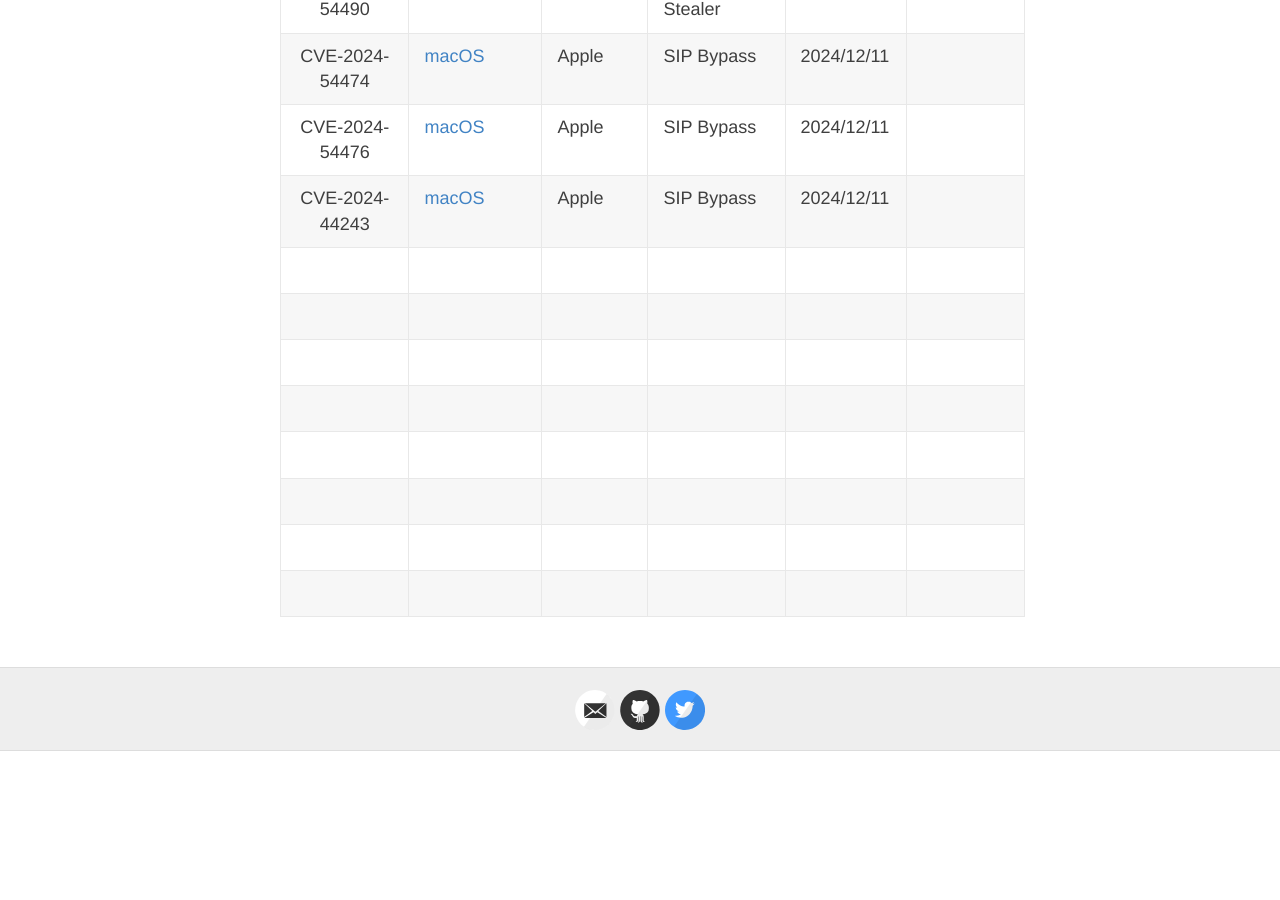
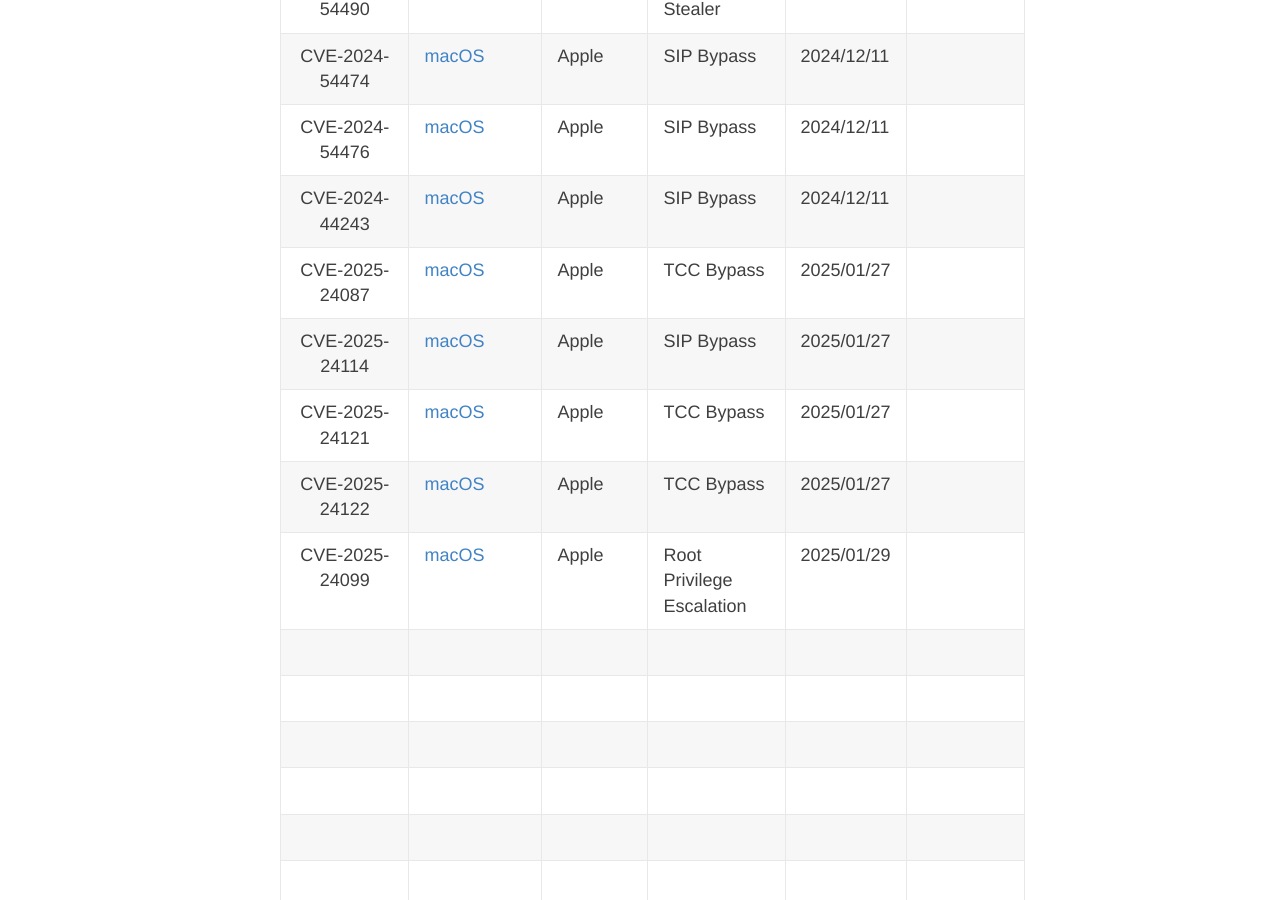
Before and after one commit to jhftss/jhftss.github.io, a Jekyll site: the page built from CVEs.md, in a window 1280 px wide and 900 px high, scrolled down 17590 px. Built offline with Jekyll 4.4.1, drawn with Linux system fonts in a browser that asks for light colours; before the commit the page ends 18341 px from its top, so only the background shows below that.

Commit message:
Add new CVE entries

```diff
--- a/CVEs.md
+++ b/CVEs.md
@@ -247,6 +247,11 @@
 |                        CVE-2024-54474                        | [macOS](https://support.apple.com/en-gb/121839)              | Apple       | SIP Bypass                    | 2024/12/11     |                                                              |
 |                        CVE-2024-54476                        | [macOS](https://support.apple.com/en-gb/121839)              | Apple       | SIP Bypass                    | 2024/12/11     |                                                              |
 |                        CVE-2024-44243                        | [macOS](https://support.apple.com/en-gb/121839)              | Apple       | SIP Bypass                    | 2024/12/11     |                                                              |
+|                        CVE-2025-24087                        | [macOS](https://support.apple.com/en-gb/122068)              | Apple       | TCC Bypass                    | 2025/01/27     |                                                              |
+|                        CVE-2025-24114                        | [macOS](https://support.apple.com/en-gb/122068)              | Apple       | SIP Bypass                    | 2025/01/27     |                                                              |
+|                        CVE-2025-24121                        | [macOS](https://support.apple.com/en-gb/122068)              | Apple       | TCC Bypass                    | 2025/01/27     |                                                              |
+|                        CVE-2025-24122                        | [macOS](https://support.apple.com/en-gb/122068)              | Apple       | TCC Bypass                    | 2025/01/27     |                                                              |
+|                        CVE-2025-24099                        | [macOS](https://support.apple.com/en-gb/122068)              | Apple       | Root Privilege Escalation     | 2025/01/29     |                                                              |
 |                                                              |                                                              |             |                               |                |                                                              |
 |                                                              |                                                              |             |                               |                |                                                              |
 |                                                              |                                                              |             |                               |                |                                                              |
```
Also changed, not shown: _posts/2025-1-31-Endless-Exploits.md (+1 -1 lines).
